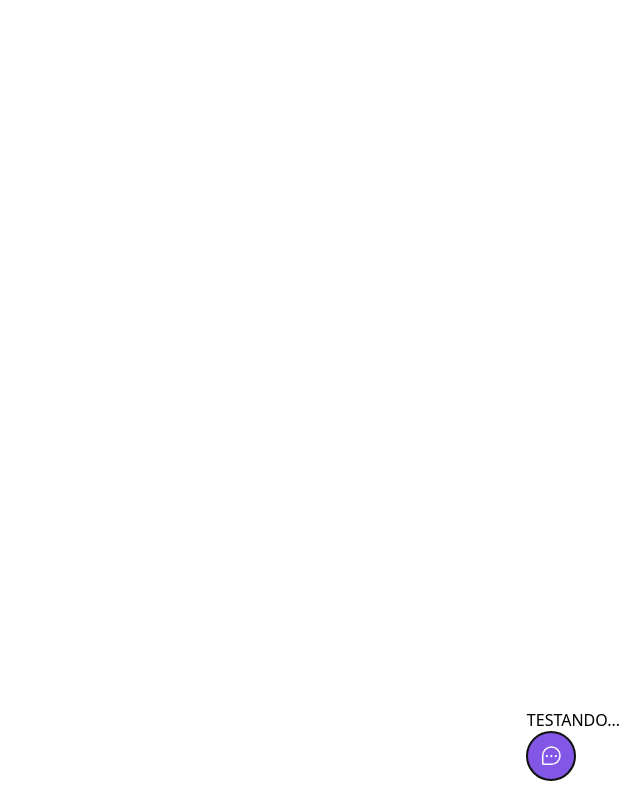
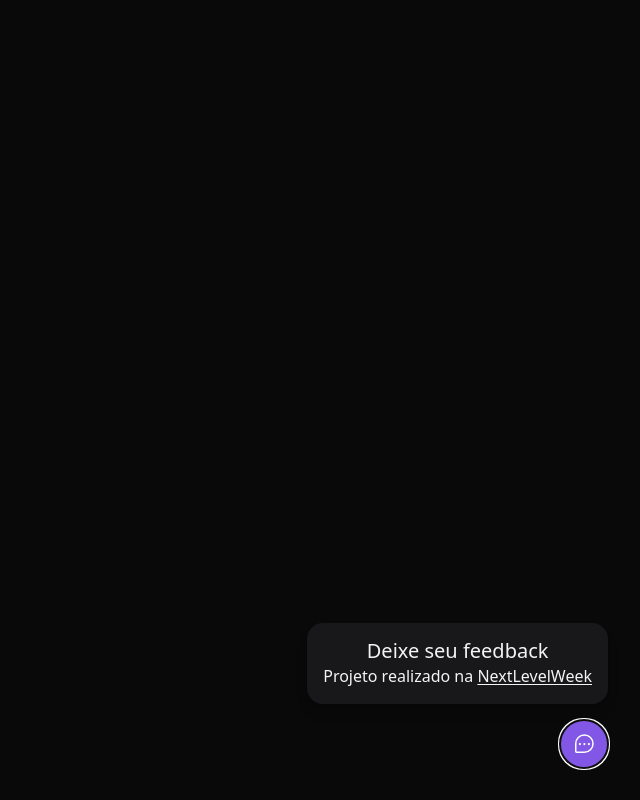
Before and after one commit to maiconloure/WebReturn, a React (Vite) app: page / in a window 1280 px wide. Both pictures are taken after a click on the button "Feedback". Shown: the whole page, without its empty margins (640-1280 px from the left). Built offline with nearby package versions, Linux system fonts and the light colour scheme.

Commit message:
added WidgetForm refactor Widget

```diff
--- a/src/components/Widget.tsx
+++ b/src/components/Widget.tsx
@@ -1,10 +1,13 @@
 import { ChatTeardropDots } from 'phosphor-react'
 import { Popover } from '@headlessui/react'
+import { WidgetForm } from './WidgetForm'
 
 export function Widget() {
   return (
-        <Popover className="absolute bottom-5 right-5">
-            <Popover.Panel>TESTANDO...</Popover.Panel>
+    <Popover className="absolute bottom-4 right-4 md:bottom-8 md:right-8 flex flex-col items-end">
+      <Popover.Panel>
+        <WidgetForm />
+      </Popover.Panel>
 
       <Popover.Button className="bg-brand-500 rounded-full px-3 h-12 text-white flex items-center group">
         <ChatTeardropDots className="w-6 h-6" />
--- /dev/null
+++ b/src/components/WidgetForm.tsx
@@ -0,0 +1,13 @@
+export function WidgetForm() {
+  return (
+    <div className="bg-zinc-900 p-4 relative rounded-2xl mb-4 flex flex-col items-center shadow-lg w-[calc(100vw-2rem)] md:w-auto">
+      <header>
+        <span className="text-xl leading-6">Deixe seu feedback</span>
+      </header>
+
+      <footer>
+        Projeto realizado na <a className="underline underline-offset-2" href="#">NextLevelWeek</a>
+      </footer>
+    </div>
+  )
+}
--- a/src/global.css
+++ b/src/global.css
@@ -1,3 +1,7 @@
 @tailwind base;
 @tailwind components;
 @tailwind utilities;
+
+body {
+  @apply bg-[#09090A] text-zinc-100;
+}
```
Lines whose indentation alone changed are shown as unchanged.
